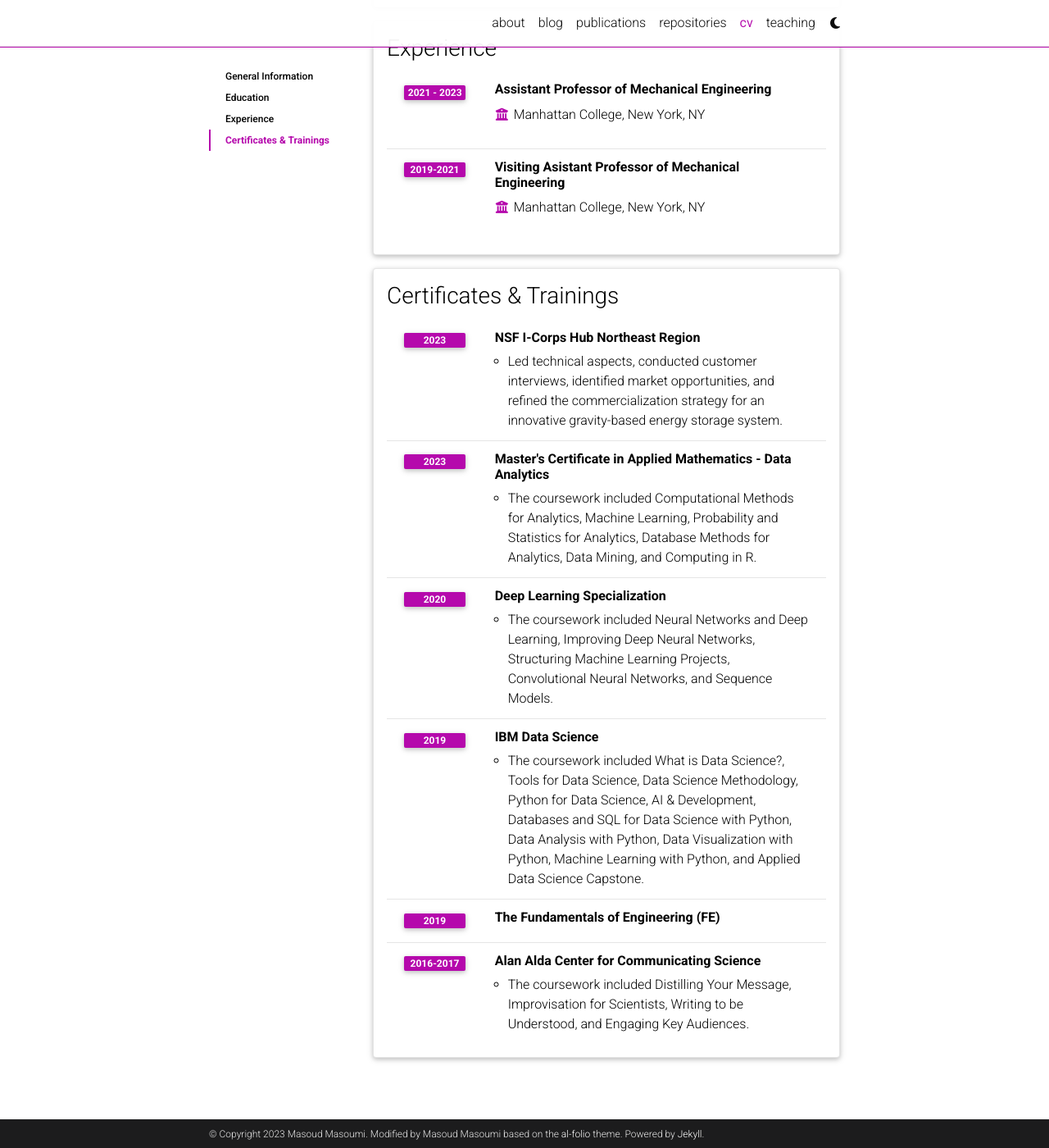
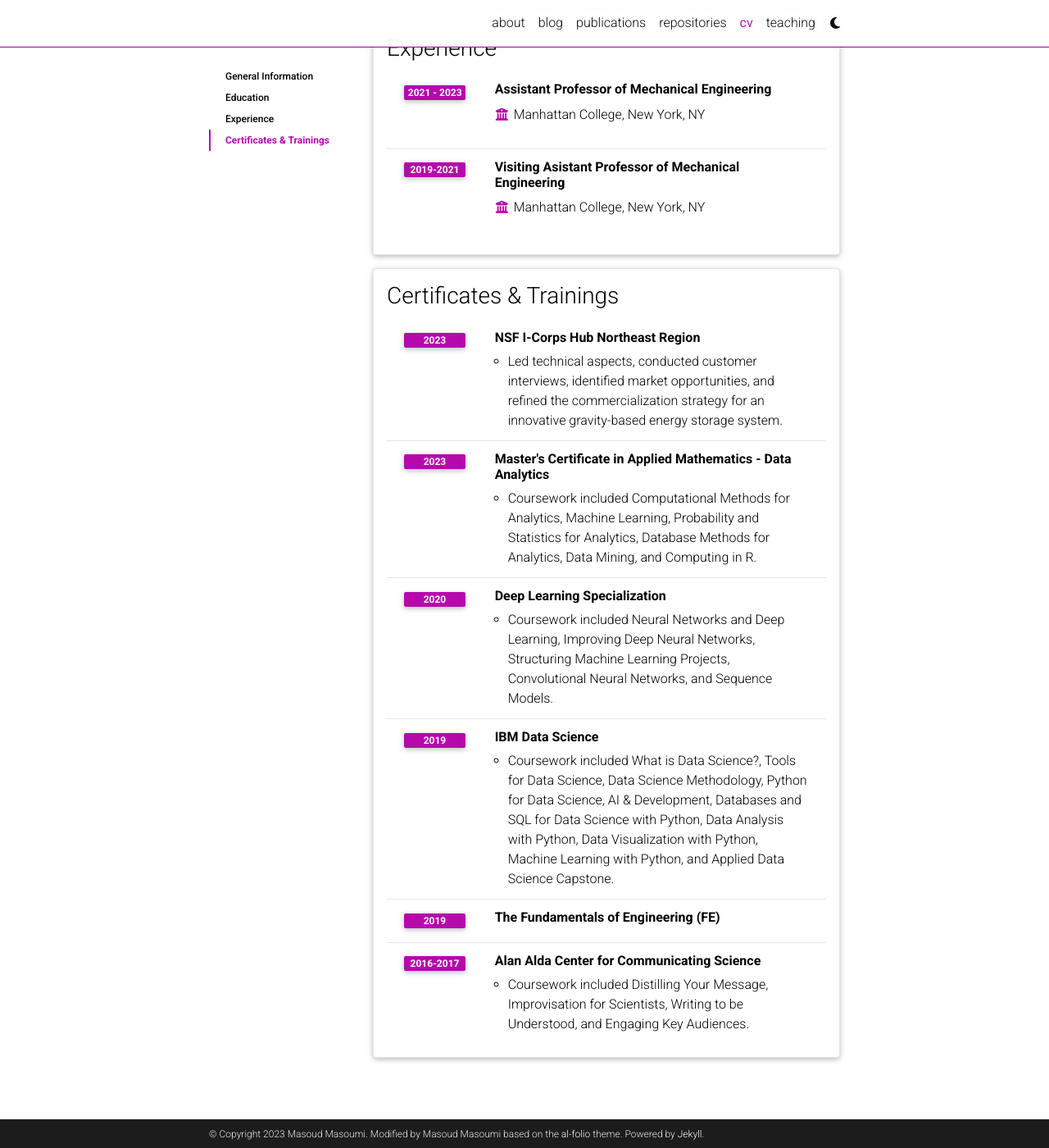
Before and after one commit to MasoudMiM/masoudmim.github.io, a Jekyll site: the page built from _pages/cv.md, in a window 1280 px wide and 1400 px high, scrolled down 841 px. Shown: the whole window at 82% size. Built offline with Jekyll 4.4.1, drawn with Linux system fonts in a browser that asks for light colours; comment, search, counter and statistics services are not loaded; a style sheet for code colours, icons or effects is not loaded.

```diff
--- a/_data/cv.yml
+++ b/_data/cv.yml
@@ -76,18 +76,18 @@
       description: Led technical aspects, conducted customer interviews, identified market opportunities, and refined the commercialization strategy for an innovative gravity-based energy storage system.
     - title: Master's Certificate in Applied Mathematics - Data Analytics
       year: 2023
-      description: The coursework included Computational Methods for Analytics, Machine Learning, Probability and Statistics for Analytics, Database Methods for Analytics, Data Mining, and Computing in R.
+      description: Coursework included Computational Methods for Analytics, Machine Learning, Probability and Statistics for Analytics, Database Methods for Analytics, Data Mining, and Computing in R.
     - title: Deep Learning Specialization
       year: 2020
-      description: The coursework included Neural Networks and Deep Learning, Improving Deep Neural Networks, Structuring Machine Learning Projects, Convolutional Neural Networks, and Sequence Models.
+      description: Coursework included Neural Networks and Deep Learning, Improving Deep Neural Networks, Structuring Machine Learning Projects, Convolutional Neural Networks, and Sequence Models.
     - title: IBM Data Science
       year: 2019
-      description: The coursework included What is Data Science?, Tools for Data Science, Data Science Methodology, Python for Data Science, AI & Development, Databases and SQL for Data Science with Python, Data Analysis with Python, Data Visualization with Python, Machine Learning with Python, and Applied Data Science Capstone.
+      description: Coursework included What is Data Science?, Tools for Data Science, Data Science Methodology, Python for Data Science, AI & Development, Databases and SQL for Data Science with Python, Data Analysis with Python, Data Visualization with Python, Machine Learning with Python, and Applied Data Science Capstone.
     - title: The Fundamentals of Engineering (FE)
       year: 2019
     - title: Alan Alda Center for Communicating Science
       year: 2016-2017
-      description: The coursework included Distilling Your Message, Improvisation for Scientists, Writing to be Understood, and Engaging Key Audiences.
+      description: Coursework included Distilling Your Message, Improvisation for Scientists, Writing to be Understood, and Engaging Key Audiences.
 
 #- title: Honors and Awards
 #  type: time_table
```
